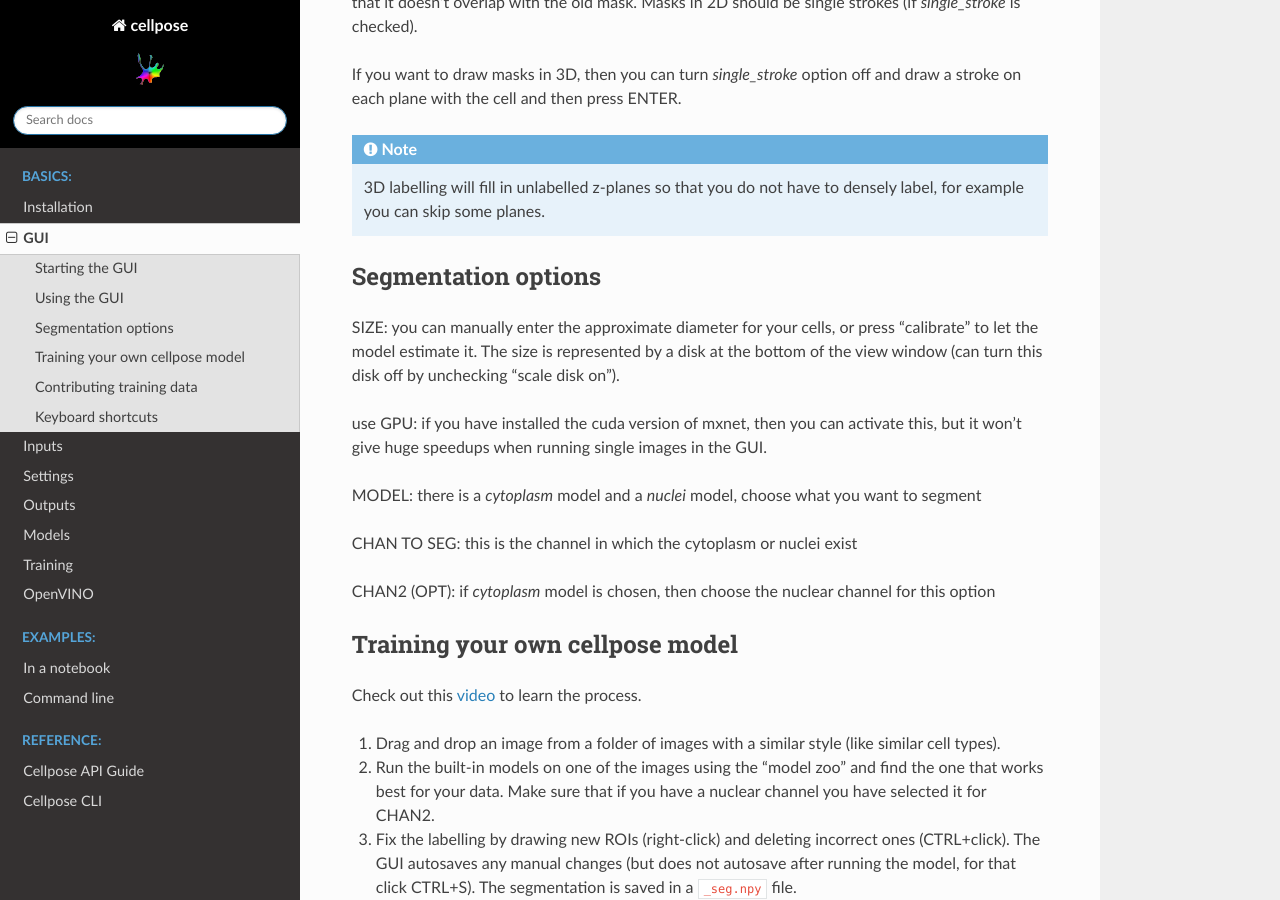
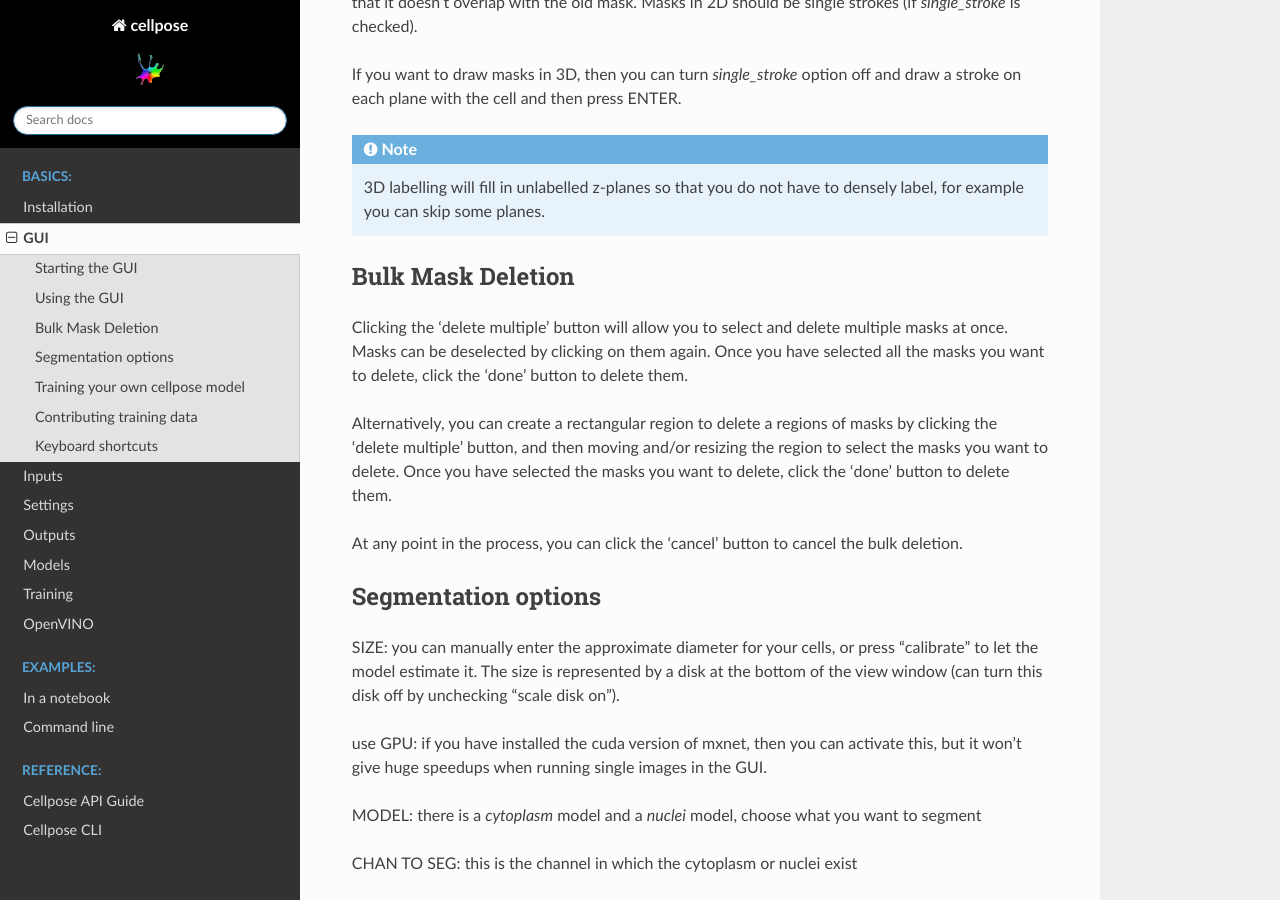
Before and after one commit to MouseLand/cellpose, a Sphinx documentation site: the page built from docs/gui.rst, in a window 1280 px wide and 900 px high, scrolled down 1463 px. Built offline with Sphinx 7.4.7 and the Read the Docs theme 2.0.0, drawn with Linux system fonts in a browser that asks for light colours; pages that are not in the unit, such as notebooks, are missing from menus.

Commit message:
add documentation to RTD

```diff
--- a/docs/gui.rst
+++ b/docs/gui.rst
@@ -59,6 +59,25 @@ ENTER.
 .. note::
     3D labelling will fill in unlabelled z-planes so that you do not
     have to densely label, for example you can skip some planes.
+
+Bulk Mask Deletion
+~~~~~~~~~~~~~~~~~~~~~~~~~~~~~~~~~~~~~~~~~~~~~~~~~~~~~~~~~~~~~~~
+..
+    image:: images/cellpose_delete-multiple-demo.gif
+    :width: 600
+
+Clicking the 'delete multiple' button will allow you to select and
+delete multiple masks at once. Masks can be deselected by clicking
+on them again. Once you have selected all the masks you want to delete,
+click the 'done' button to delete them.
+
+Alternatively, you can create a rectangular region to delete a regions of masks
+by clicking the 'delete multiple' button, and then moving and/or resizing
+the region to select the masks you want to delete. Once you have selected
+the masks you want to delete, click the 'done' button to delete them.
+
+At any point in the process, you can click the 'cancel' button to cancel
+the bulk deletion.
 
 
 Segmentation options
```
